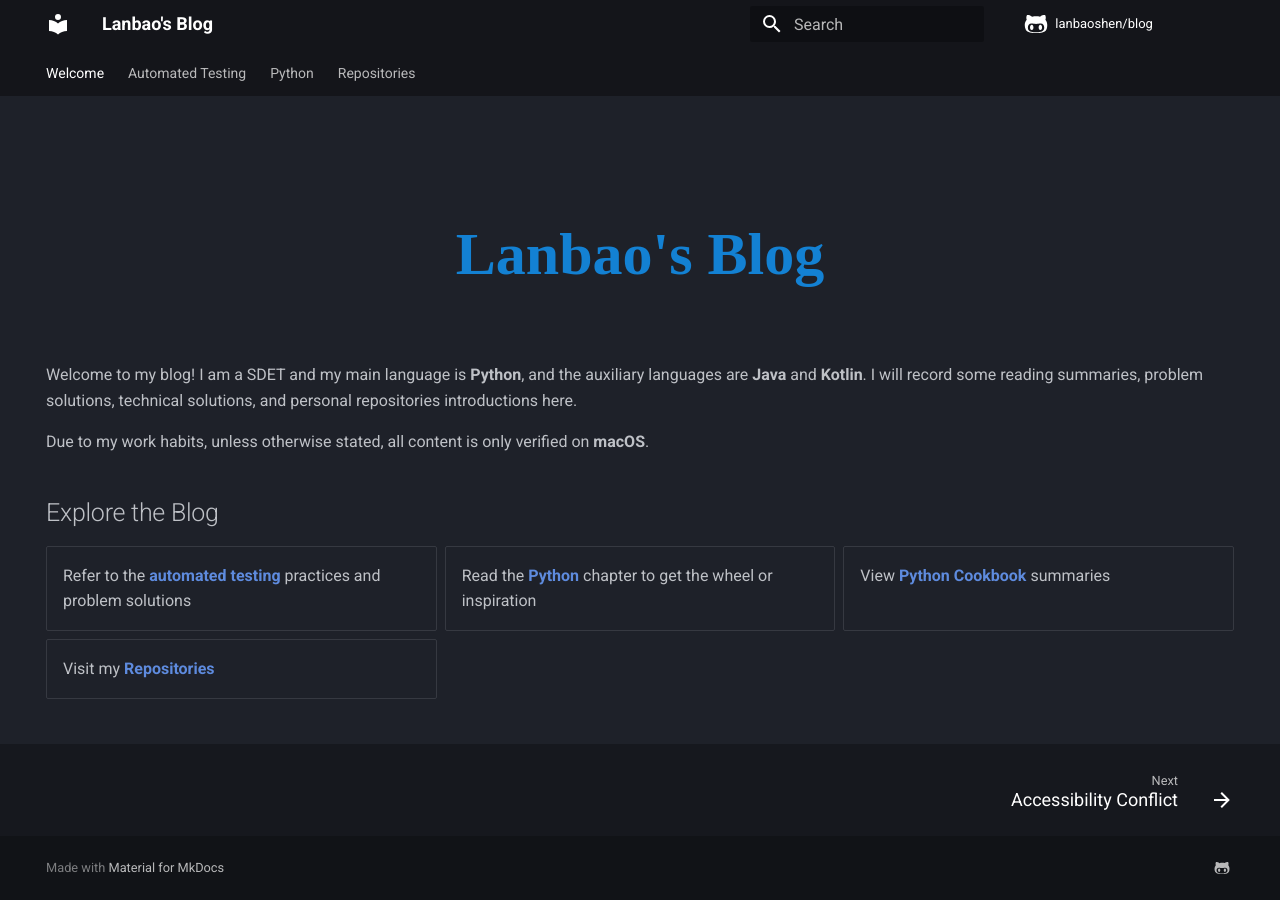
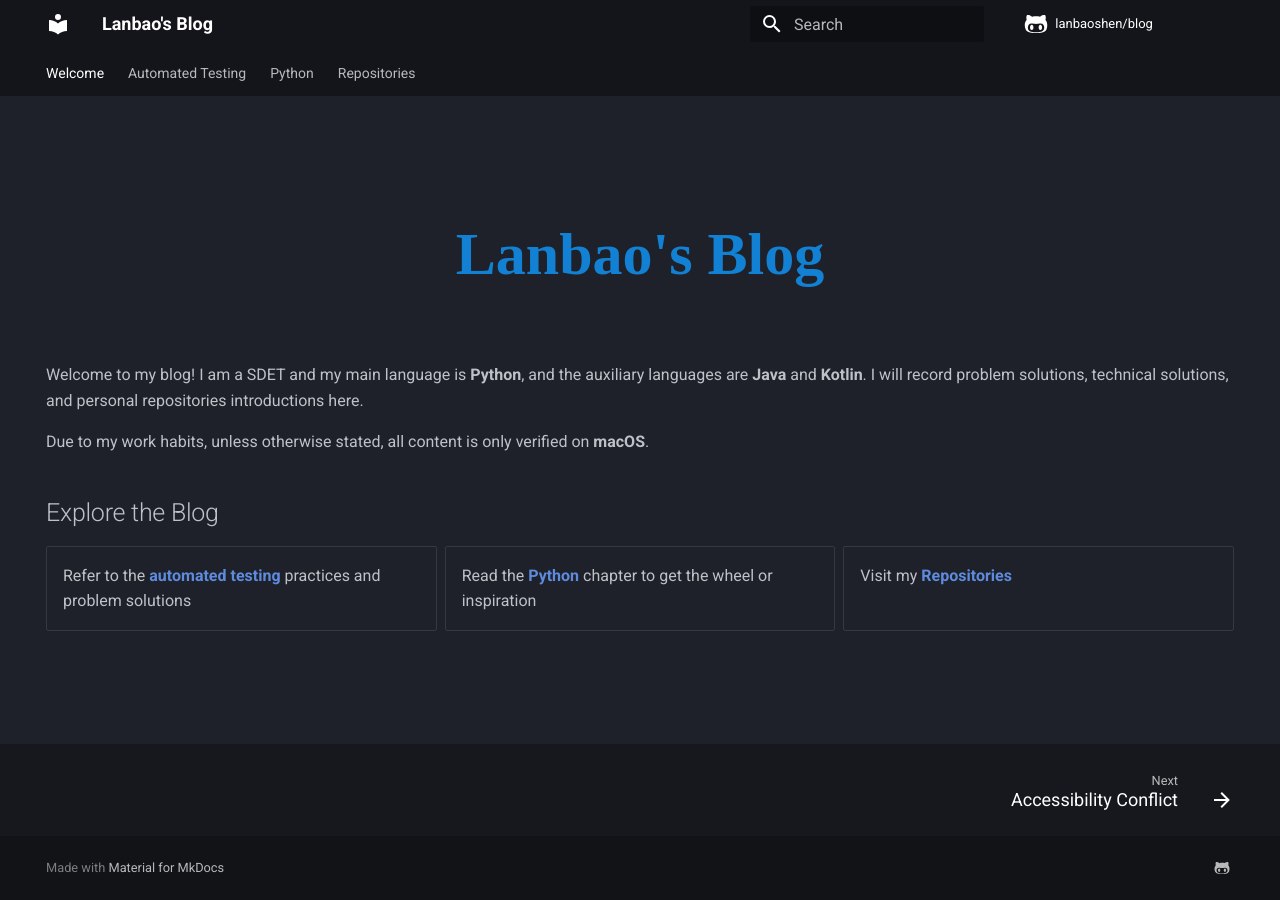
Before and after one commit to lanbaoshen/blog, an MkDocs documentation site: the page built from docs/index.md, in a window 1280 px wide. Built offline with MkDocs 1.6.1 and Material for MkDocs 9.7.7, drawn with Linux system fonts in a browser that asks for light colours; comment, search, counter and statistics services are not loaded.

Commit message:
Remove python cookbook

```diff
--- a/docs/index.md
+++ b/docs/index.md
@@ -13,7 +13,7 @@ hide:
 </p>
 
 Welcome to my blog! I am a SDET and my main language is **Python**, and the auxiliary languages are **Java** and **Kotlin**.
-I will record some reading summaries, problem solutions, technical solutions, and personal repositories introductions here.
+I will record problem solutions, technical solutions, and personal repositories introductions here.
 
 Due to my work habits, unless otherwise stated, all content is only verified on **macOS**.
 
@@ -23,7 +23,6 @@ Due to my work habits, unless otherwise stated, all content is only verified on
 
 - Refer to the [**automated testing**](automated/accessibility-conflict.md) practices and problem solutions
 - Read the [**Python**](python/capturing-grep-real-time-output.md) chapter to get the wheel or inspiration
-- View [**Python Cookbook**](python_cookbook) summaries
 - Visit my [**Repositories**](repo)
 
 </div>
--- a/mkdocs.yml
+++ b/mkdocs.yml
@@ -66,5 +66,4 @@ nav:
       - Source Code Batch Changes: python/source-code-batch-changes.md
       - Stop or Kill a Thread: python/stop-or-kill-a-thread.md
       - Circular Import: python/circular-import.md
-#  - Python Cookbook:
   - Repositories: repo/index.md
```
